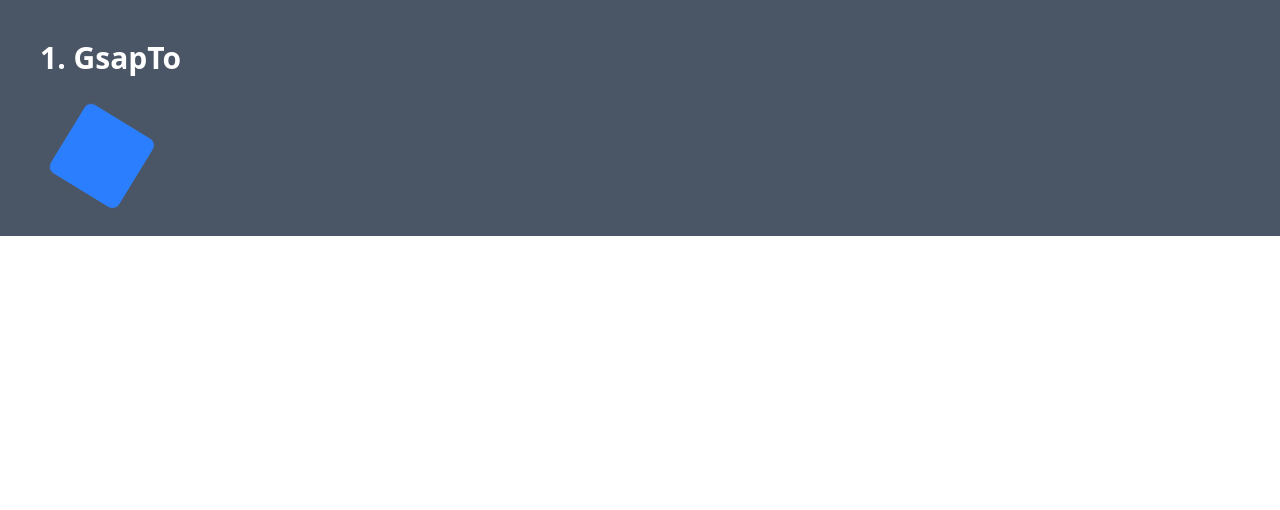
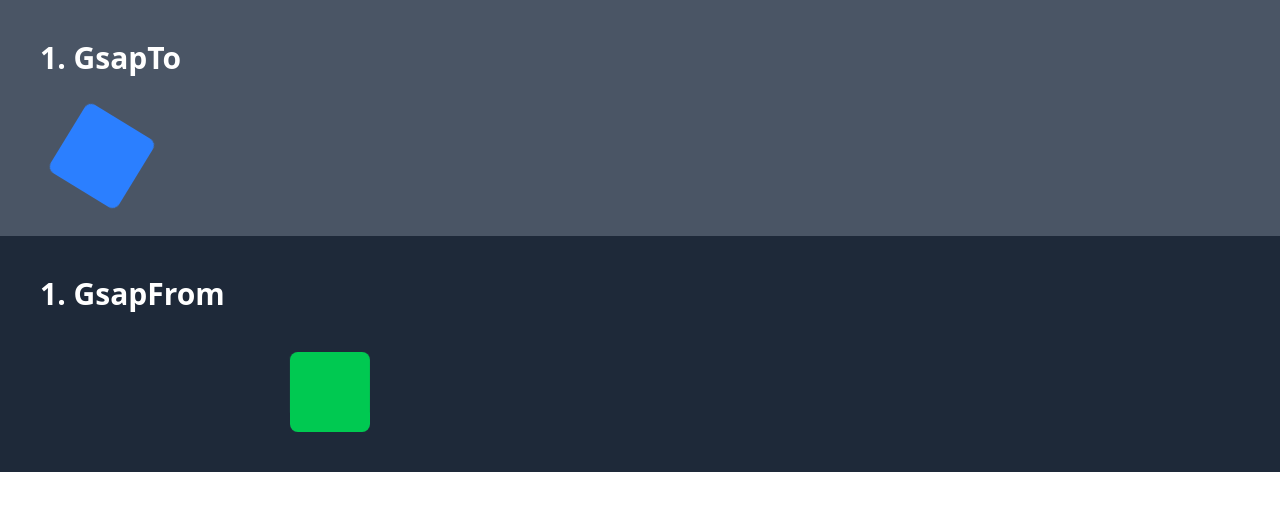
Before and after one commit to kaushalyabm5/GSAP-Project-Practice, a React app: page / in a window 1280 px wide. Shown: the top 510 px of the page. Built offline with nearby package versions, Linux system fonts and the light colour scheme; the HTML template or start-up script is replaced by a standard one.

Commit message:
Gsap-gsap.from

```diff
--- a/src/App.jsx
+++ b/src/App.jsx
@@ -1,10 +1,12 @@
 import React from 'react'
 import GsapTo from './components/GsapTo'
+import GsapFrom from './components/GsapFrom'
 
 const App = () => {
   return (
     <div>
       <GsapTo />
+      <GsapFrom />
     </div>
   )
 }
--- /dev/null
+++ b/src/components/GsapFrom.jsx
@@ -0,0 +1,29 @@
+import { useGSAP } from "@gsap/react"
+import gsap from "gsap"
+
+
+const GsapFrom = () => {
+
+    useGSAP(() => {
+        gsap.from("#green-box", {
+            x: 250,
+            repeat: -1,
+            yoyo: true,
+            rotation: 360,
+            duration: 2,
+            ease: "power1.inOut"
+        })
+    })
+  return (
+    <div className='bg-gray-800 flex-col justify-center px-10 py-10'>
+        <div>
+            <h1 className='text-white text-3xl font-bold'>1. GsapFrom</h1>
+        </div>
+        <div className='mt-10'>
+            <div id='green-box' className='w-20 h-20 bg-green-500 rounded-lg' />
+        </div>
+    </div>
+  )
+}
+
+export default GsapFrom
```
